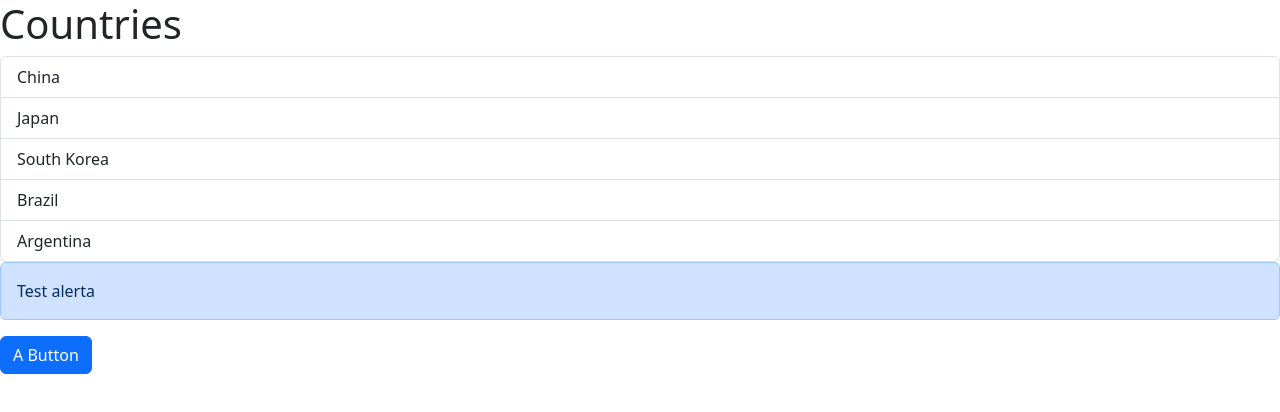
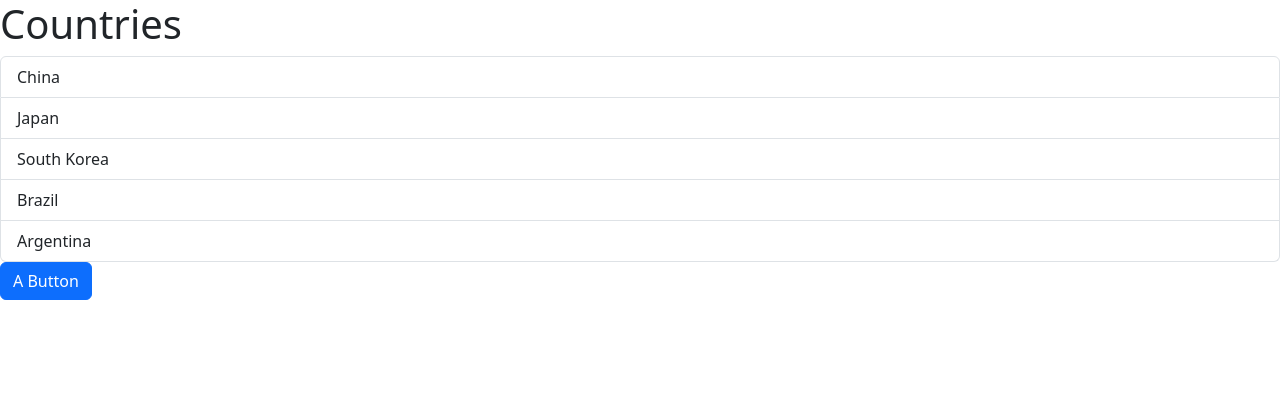
Before and after one commit to Lelloq/react-learn, a React (Vite) app: page / in a window 1280 px wide. Shown: the top 412 px of the page. Built offline with nearby package versions, Linux system fonts and the light colour scheme.

Commit message:
dismissable alerts

```diff
--- a/src/App.tsx
+++ b/src/App.tsx
@@ -6,6 +6,7 @@
 function App() {
 	const items = ["China", "Japan", "South Korea", "Brazil", "Argentina"];
 	const [text, changeText] = useState("A Button");
+	const [alertVisible, setAlertVisibility] = useState(false);
 
 	const defaultState = "A button";
 	const clicked = "Clicked";
@@ -16,6 +17,7 @@
 
 	const handleClick = () => {
 		changeText(clicked);
+		setAlertVisibility(true);
 		setTimeout(() => {
 			changeText(defaultState);
 		}, 1000);
@@ -28,9 +30,15 @@
 				heading="Countries"
 				onSelectItem={handleSelectItem}
 			/>
-			<Alert>
-				<span>Test alerta</span>
-			</Alert>
+			{alertVisible && (
+				<Alert
+					onClose={() => {
+						setAlertVisibility(false);
+					}}
+				>
+					Test alerta
+				</Alert>
+			)}
 			<Button text={text} onClick={handleClick} />
 		</div>
 	);
--- a/src/components/Alert.tsx
+++ b/src/components/Alert.tsx
@@ -2,10 +2,16 @@
 
 interface AlertProps {
 	children: ReactNode;
+	onClose: () => void;
 }
 
-const Alert = ({ children }: AlertProps) => {
-	return <div className="alert alert-primary">{children}</div>;
+const Alert = ({ children, onClose }: AlertProps) => {
+	return (
+		<div className="alert alert-primary alert-dismissable">
+			{children}
+			<button className="btn-close" onClick={onClose}></button>
+		</div>
+	);
 };
 
 export default Alert;
```
